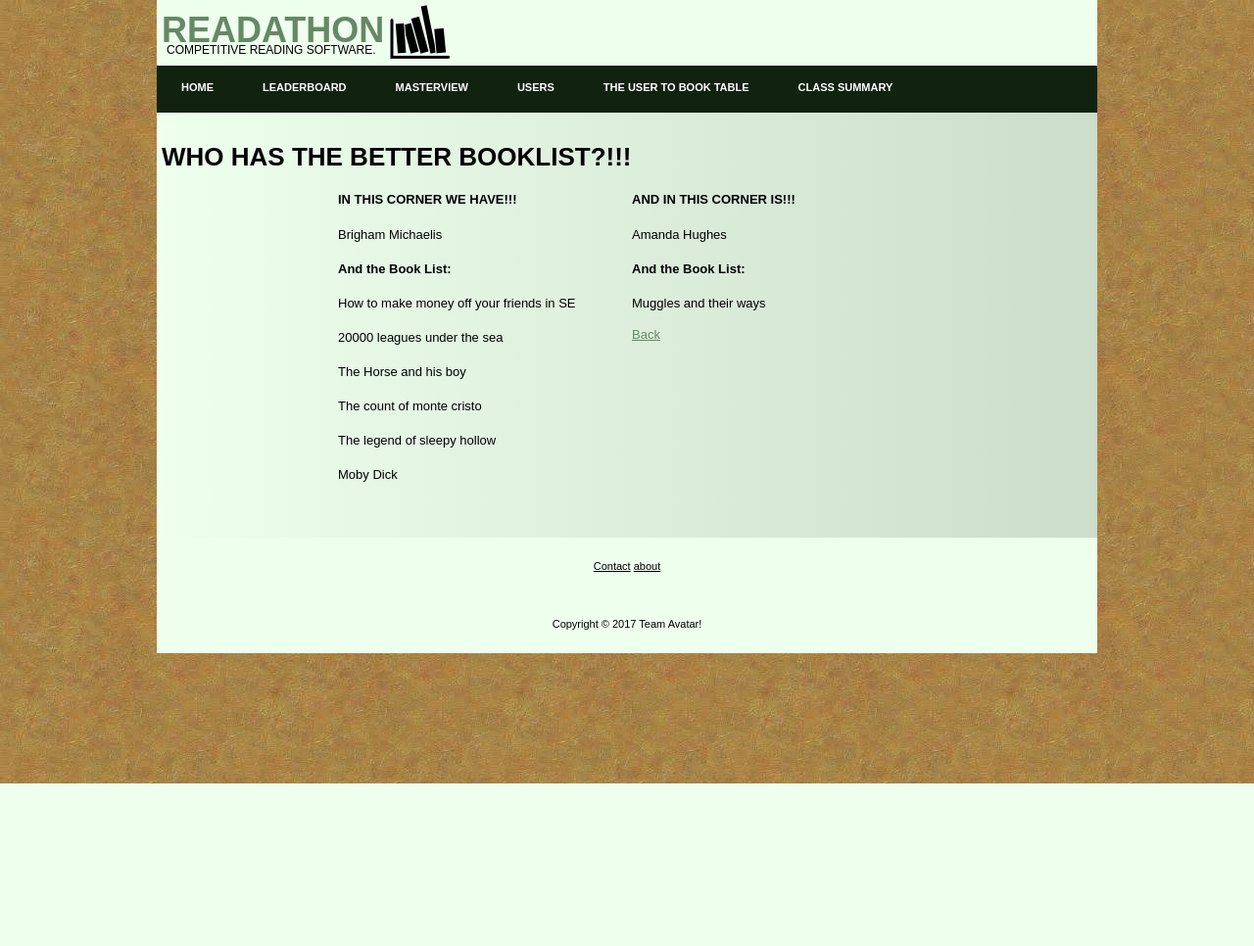
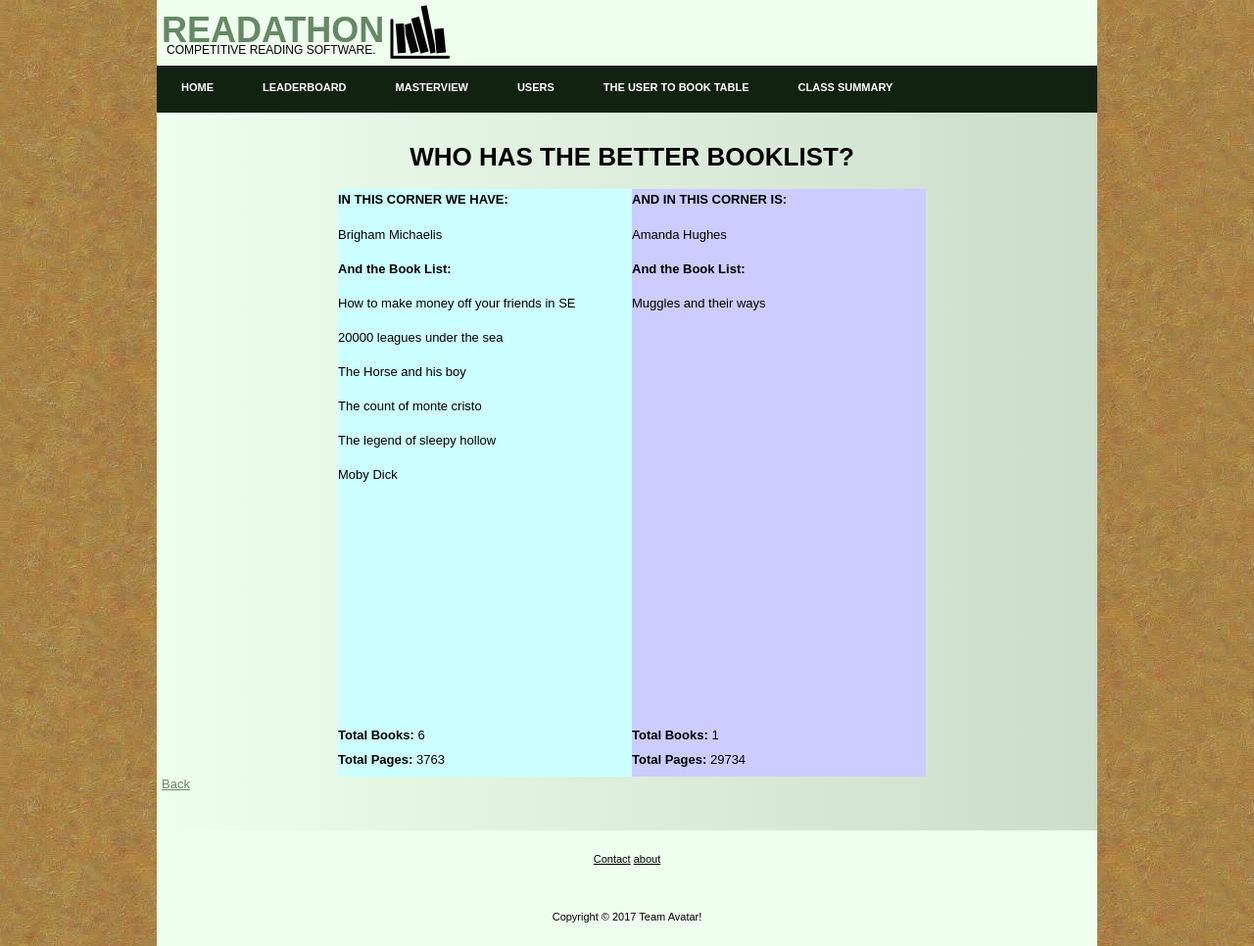
Before and after one commit to TysonJLaFollette/readathon, a Rails app: page /dualbooklists/2 in a window 1280 px wide. Shown: the whole page at 98% size. Before the commit the page ends 800 px from the top, so only its background shows below. Run offline with Rails 7, Linux system fonts and the light colour scheme; data comes from the database, SQL or seed files in the repository; both versions use the stored data as it was after the commit; style sheets or scripts are compiled from the project's sources; some libraries are stand-ins or nearby versions.

Commit message:
Added total pages and total books to the dual view

```diff
--- a/app/views/dualbooklists/index.html.erb
+++ b/app/views/dualbooklists/index.html.erb
@@ -1,6 +1,6 @@
 <h1>LET'S DUEL!!!!!</h1>
 
-<%= link_to 'Go Back Home? or ', controller: 'welcome' %>
+<%= link_to 'Back ', controller: 'welcome' %>
 <%#= link_to 'new thing', new_dualbooklist_path %>
 
 <table>
--- a/app/views/dualbooklists/show.html.erb
+++ b/app/views/dualbooklists/show.html.erb
@@ -1,4 +1,4 @@
-<h1><strong>WHO HAS THE BETTER BOOKLIST?!!!</strong></h1>
+<h1 align="center"><strong>WHO HAS THE BETTER BOOKLIST?</strong></h1>
 
 <style type="text/css">
 #wrap {
@@ -8,17 +8,21 @@
 #left_col {
    float:left;
    width:300px;
+   height:600px;
+   background: #ccffff
 }
 #right_col {
    float:right;
    width:300px;
+   height:600px;
+   background: #ccccff
 }
 </style>
 
 <div id="wrap">
     <div id="left_col">
         <p>
-          <strong>IN THIS CORNER WE HAVE!!!</strong>
+          <strong>IN THIS CORNER WE HAVE:</strong>
           <% @chal1 = User.all.each do |c1| %>
             <% if c1.id === @dualbooklist.studentone %>
               <p> <%= User.find_by_id(c1.id).name %> </p>
@@ -26,40 +30,48 @@
           <% end %>
         </p>
 
- <p>
-	<strong> And the Book List: </strong>
-	<% @booklist = Users2book.all.each do |user2book| %>
-		<% if user2book.userid === @dualbooklist.studentone %>
-			<p> <%= Bookitem.find_by_id(user2book.bookid).title %> </p>
-		<% end %>
-	<% end %>
-</p>
+        <p>
+	         <strong> And the Book List: </strong>
+           <% @page_sum = 0 %>
+           <% @book_total = 0 %>
+	         <% @booklist = Users2book.all.each do |user2book| %>
+		         <% if user2book.userid === @dualbooklist.studentone %>
+			          <p> <%= Bookitem.find_by_id(user2book.bookid).title %> </p>
+           <% @page_sum = @page_sum + Bookitem.find_by_id(user2book.bookid).pages %>
+           <% @book_total = @book_total + 1 %>
+		       <% end %>
+	        <% end %>
+          <p style= "position: absolute; bottom: 0"><strong>Total Pages: </strong> <%= @page_sum %></p>
+          <p style= "position: absolute; bottom: 25px"><strong>Total Books: </strong> <%= @book_total %></p>
+        </p>
     </div>
-      <div id="right_col">
+
+    <div id="right_col">
           <p>
-            <strong>AND IN THIS CORNER IS!!!</strong>
+            <strong>AND IN THIS CORNER IS:</strong>
             <% @chal2 = User.all.each do |c2| %>
               <% if c2.id === @dualbooklist.studenttwo %>
-                <p> <%= User.find_by_id(c2.id).name %> </p>
+                <p><%= User.find_by_id(c2.id).name %> </p>
               <% end %>
             <% end %>
           </p>
+
           <p>
+            <% @page_sum2 = 0 %>
+            <% @book_total2 = 0 %>
             <strong> And the Book List: </strong>
           	<% @booklist = Users2book.all.each do |user2book| %>
           		<% if user2book.userid === @dualbooklist.studenttwo %>
           			<p> <%= Bookitem.find_by_id(user2book.bookid).title %> </p>
+                 <% @page_sum2 = @page_sum2 + Bookitem.find_by_id(user2book.bookid).pages %>
+                 <% @book_total2 = @book_total2 + 1 %>
           		<% end %>
           	<% end %>
+            <p style= "position: absolute; bottom: 0"><strong>Total Pages: </strong> <%= @page_sum2 %></p>
+            <p style= "position: absolute; bottom: 25px"><strong>Total Books: </strong> <%= @book_total2 %></p>
           </p>
+
       </div>
 </div>
 
-
-
-
-
-
-
-
  <%= link_to 'Back', dualbooklists_path %>
--- a/app/views/users/edit.html.erb
+++ b/app/views/users/edit.html.erb
@@ -39,10 +39,7 @@
     <%= f.label :reading_level %><br>
     <%= f.text_field :reading_level %>
   </p>
-  <!-- <p>
-    <%= f.label :current_book %><br>
-    <%= f.text_field :current_book %>
-  </p> -->
+
   <p>
   	<strong>Book list: </strong>
   	<% @booklist = Users2book.all.each do |user2book| %>
```
Also changed, not shown: db/development.sqlite3.
